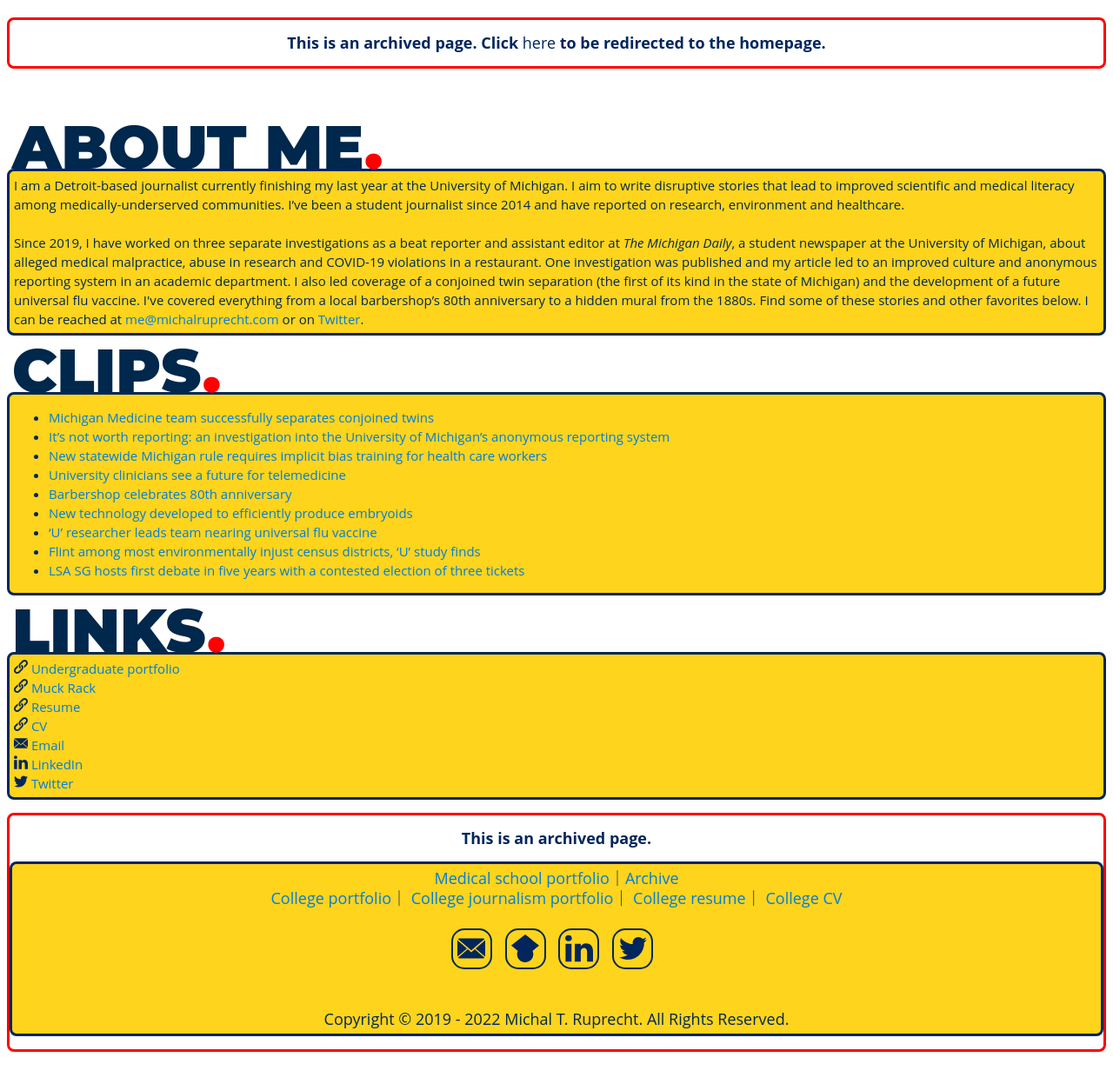
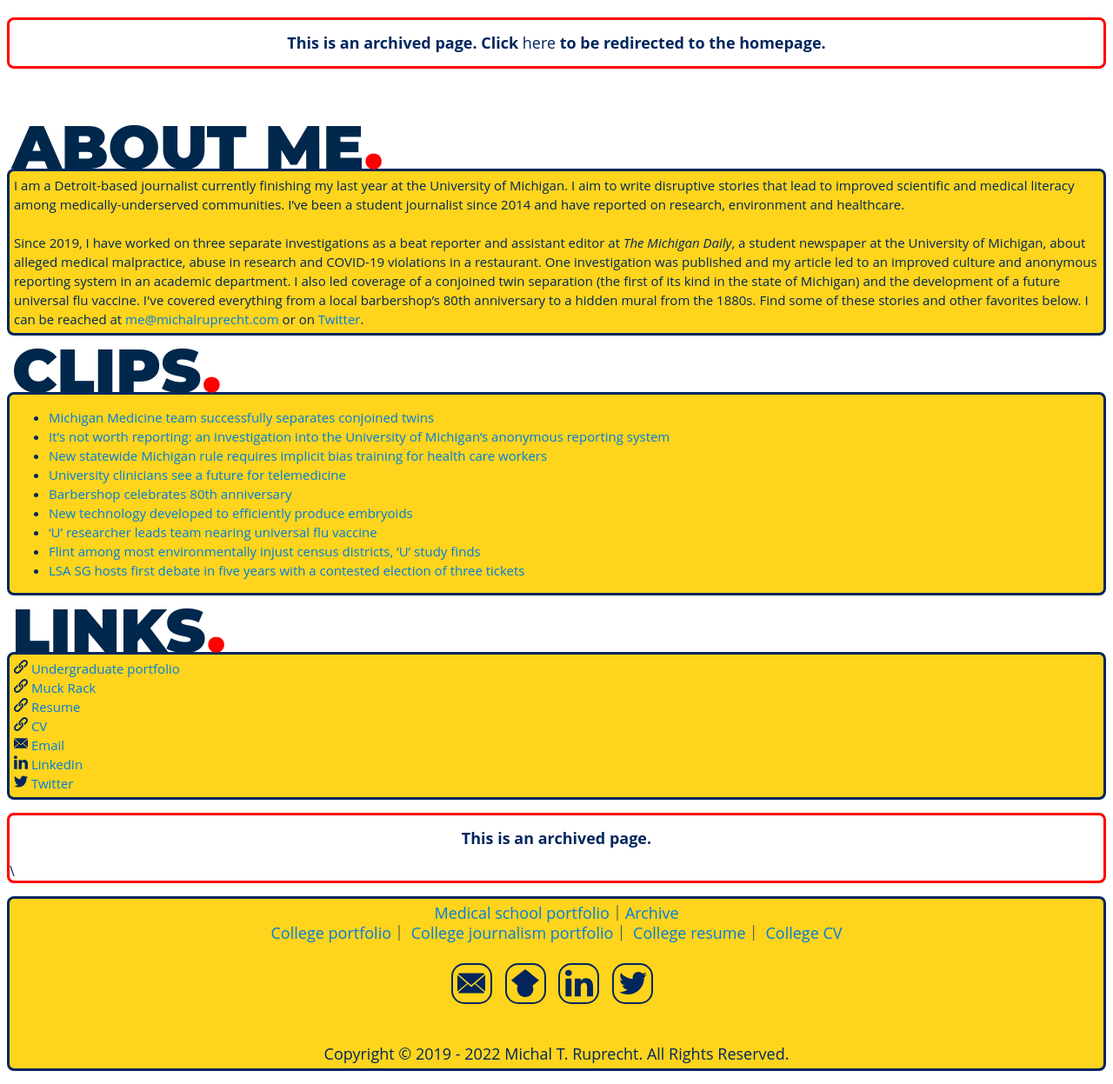
Before and after one commit to MichalRuprecht/michalruprecht.github.io, a Jekyll site: the page built from pages/undergrad/journalism.html, in a window 1280 px wide. Shown: the whole page at 87% size. Built offline with Jekyll 4.4.1, drawn with Linux system fonts in a browser that asks for light colours; before the commit the page ends 1225 px from its top, so only the background shows below that.

Commit message:
Update undergrad.html

```diff
--- a/_layouts/undergrad.html
+++ b/_layouts/undergrad.html
@@ -38,7 +38,8 @@
         <div class="footer">
           <div class="archive">
 						<h3><center><big>This is an archived page.
-						</big></center></h3>
+						</big></center></h3>\
+					</div>
 
 					<div class="college">
 						<h3><center><big>
```
